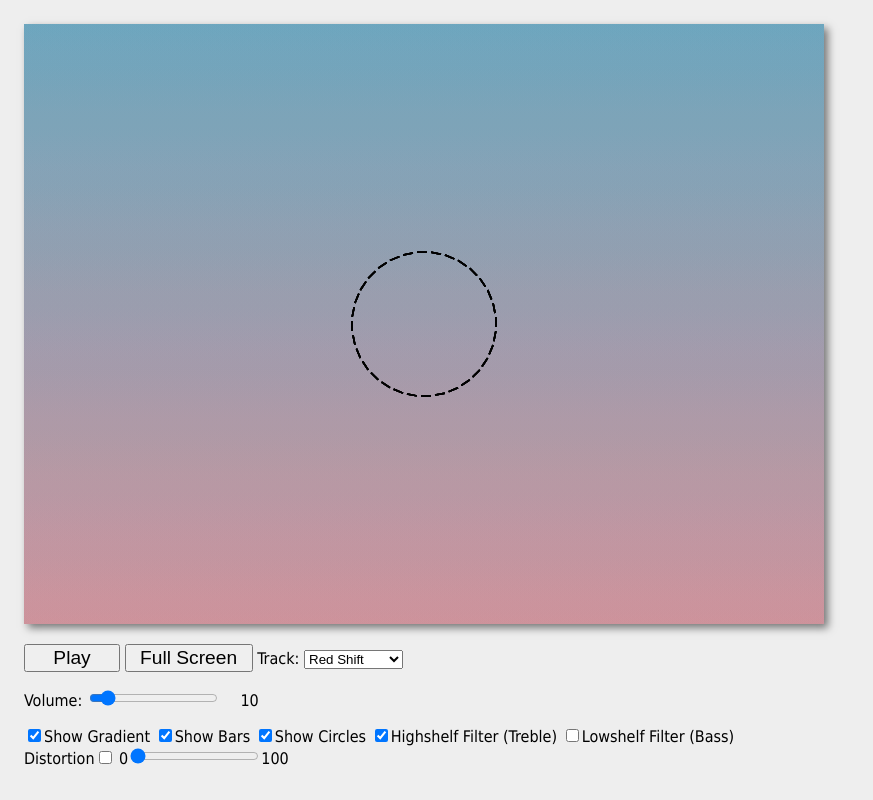
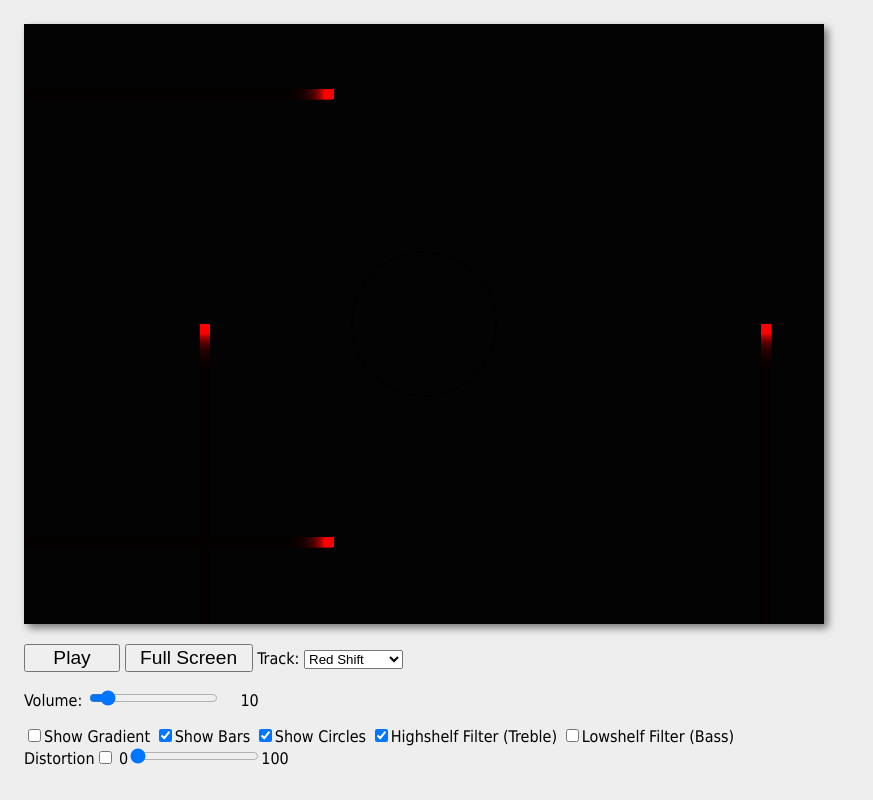
Before and after one commit to JT2255/IGME-330, a plain HTML site: page Homework/HW2/index.html in a window 1280 px wide. Shown: the whole page, without its empty margins (0-873 px from the left). Drawn offline with Linux system fonts and the light colour scheme.

Commit message:
hw2 progress

```diff
--- a/Homework/HW2/index.html
+++ b/Homework/HW2/index.html
@@ -29,7 +29,7 @@
     </section>
 
     <section>
-      <span><input type="checkbox" id="gradientCB" checked><label for="gradientCB">Show Gradient</label></span>
+      <span><input type="checkbox" id="gradientCB"><label for="gradientCB">Show Gradient</label></span>
       <span><input type="checkbox" id="barsCB" checked><label for="barsCB">Show Bars</label></span>
       <span><input type="checkbox" id="circlesCB" checked><label for="circlesCB">Show Circles</label></span>
       <span><input type="checkbox" id="cb-highshelf" checked><label for="cb-highshelf">Highshelf Filter (Treble)</label></span>
--- a/Homework/HW2/src/canvas.js
+++ b/Homework/HW2/src/canvas.js
@@ -10,7 +10,7 @@
 import * as utils from './utils.js';
 
 let ctx, canvasWidth, canvasHeight, gradient, analyserNode, audioData;
-
+let rockets = [];
 
 function setupCanvas(canvasElement, analyserNodeRef) {
     // create drawing context
@@ -23,6 +23,14 @@ function setupCanvas(canvasElement, analyserNodeRef) {
     analyserNode = analyserNodeRef;
     // this is the array where the analyser data will be stored
     audioData = new Uint8Array(analyserNode.fftSize / 2);
+
+
+    rockets.push(new RocketSprite(utils.getRandom(50, 250), canvasHeight, 10, 10, true));
+    rockets.push(new RocketSprite(utils.getRandom(500, 750), canvasHeight, 10, 10, true));
+    rockets.push(new RocketSprite(0, utils.getRandom(50, 150), 10, 10, false));
+    rockets.push(new RocketSprite(0, utils.getRandom(400, 550), 10, 10, false));
+
+    console.log(rockets);
 }
 
 function draw(params = {}) {
@@ -94,51 +102,42 @@ function draw(params = {}) {
 
         ctx.restore();
     }
-
-    // 6 - bitmap manipulation
-    // TODO: right now. we are looping though every pixel of the canvas (320,000 of them!),
-    // regardless of whether or not we are applying a pixel effect
-    // At some point, refactor this code so that we are looping though the image data only if
-    // it is necessary
-
-    // A) grab all of the pixels on the canvas and put them in the `data` array
-    // `imageData.data` is a `Uint8ClampedArray()` typed array that has 1.28 million elements!
-    // the variable `data` below is a reference to that array
-    // let imageData = ctx.getImageData(0, 0, canvasWidth, canvasHeight);
-    // let data = imageData.data;
-    // let length = data.length;
-    // let width = imageData.width; // not using here
-
-    // // B) Iterate through each pixel, stepping 4 elements at a time (which is the RGBA for 1 pixel)
-    // for (let i = 0; i < length; i += 4) {
-    //     // C) randomly change every 20th pixel to black
-    //     if (params.showNoise && Math.random() < .05) {
-    //         // data[i] is the red channel
-    //         // data[i+1] is the green channel
-    //         // data[i+2] is the blue channel
-    //         // data[i+3] is the alpha channel
-    //         data[i] = data[i + 1] = data[i + 2] = 0; // zero out the red and green and blue channels
-    //         data[i] = 0; // make the red channel 100% red
-    //     } // end if
-
-    //     if (params.showInvert) {
-    //         let red = data[i], green = data[i + 1], blue = data[i + 2];
-    //         data[i] = 255 - red; // set red
-    //         data[i + 1] = 255 - green; // set green
-    //         data[i + 2] = 255 - blue; // set blue
-    //         //data[i + 3] is the alpha
-    //     }
-    // } // end for
-
-    // if (params.showEmboss) {
-    //     for (let i = 0; i < length; i++) {
-    //         if (i % 4 == 3) continue; // skip alpha channel
-    //         data[i] = 127 + 2 * data[i] - data[i + 4] - data[i + width * 4];
-    //     }
-    // }
-
-    // // D) copy image data back to canvas
-    // ctx.putImageData(imageData, 0, 0);
 }
 
-export { setupCanvas, draw };
+class RocketSprite {
+    constructor(x, y, width, height, up) {
+        this.x = x;
+        this.y = y;
+        this.width = width;
+        this.height = height;
+        this.up = up;
+    }
+
+    update() {
+        if (this.up) {
+            this.y -= 1;
+
+        if (this.y < -10) {
+            this.y = canvasHeight + utils.getRandom(0, 50);
+            this.x = utils.getRandom(50, canvasWidth - 50);
+        }
+        }
+        else {
+            this.x += 1;
+
+            if (this.x > canvasWidth + 10) {
+                this.x = 0 - utils.getRandom(0, 50);
+                this.y = utils.getRandom(50, canvasHeight - 50);
+            }
+        }
+
+    }
+
+    draw(ctx) {
+        ctx.save();
+        ctx.fillStyle = "red";
+        ctx.fillRect(this.x, this.y, this.width, this.height);
+    }
+}
+
+export { setupCanvas, draw, rockets, ctx };
--- a/Homework/HW2/src/main.js
+++ b/Homework/HW2/src/main.js
@@ -12,7 +12,7 @@ import * as audio from './audio.js';
 import * as canvas from './canvas.js';
 
 const drawParams = {
-  showGradient : true,
+  showGradient : false,
   showBars : true,
   showCircles : true,
 };
@@ -151,6 +151,10 @@ function setupUI(canvasElement) {
 function loop() {
   setTimeout(loop, 1000 / 60);
   canvas.draw(drawParams);
+  for (let r of canvas.rockets) {
+    r.update();
+    r.draw(canvas.ctx);
+  }
 }
 
 function toggleHighshelf() {
--- a/Homework/HW2/src/utils.js
+++ b/Homework/HW2/src/utils.js
@@ -34,4 +34,4 @@ const makeColor = (red, green, blue, alpha = 1) => {
     // .. and do nothing if the method is not supported
   };
 
-  export {makeColor, getRandomColor, getLinearGradient, goFullscreen};
+  export {makeColor, getRandomColor, getLinearGradient, goFullscreen, getRandom};
```
